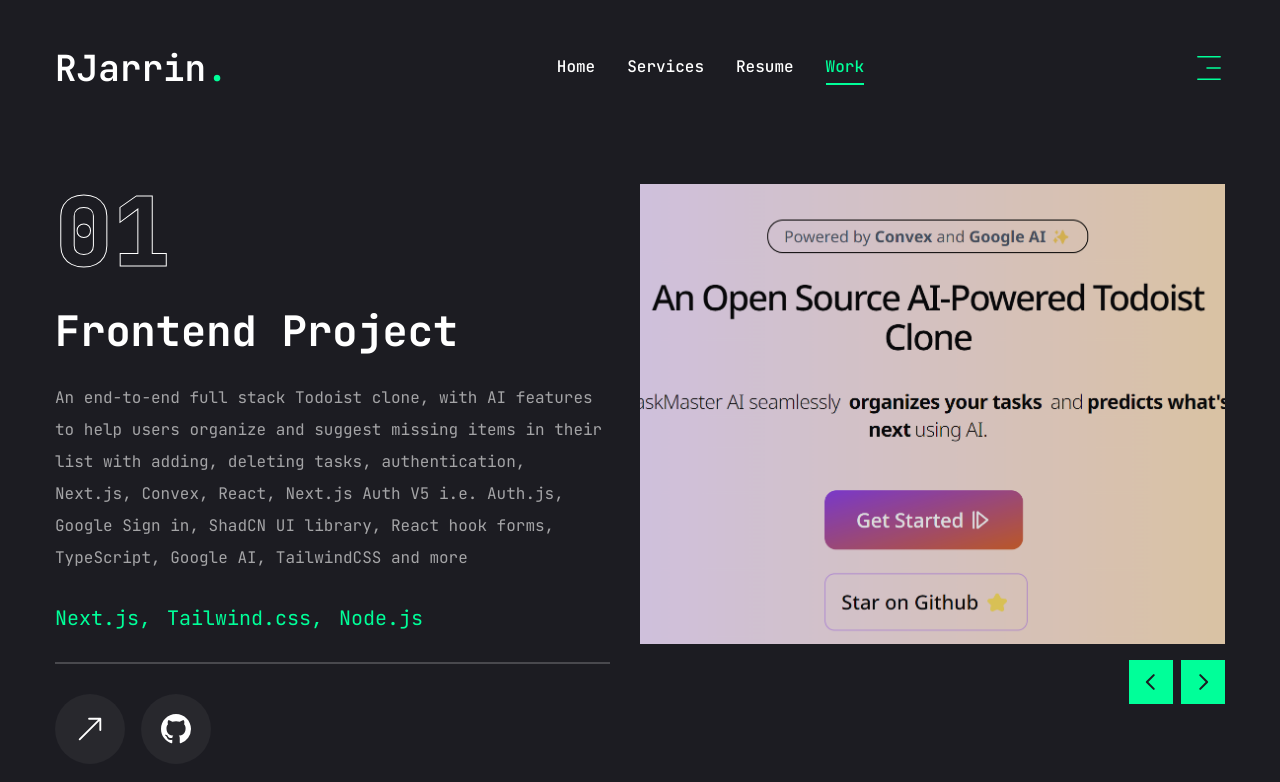
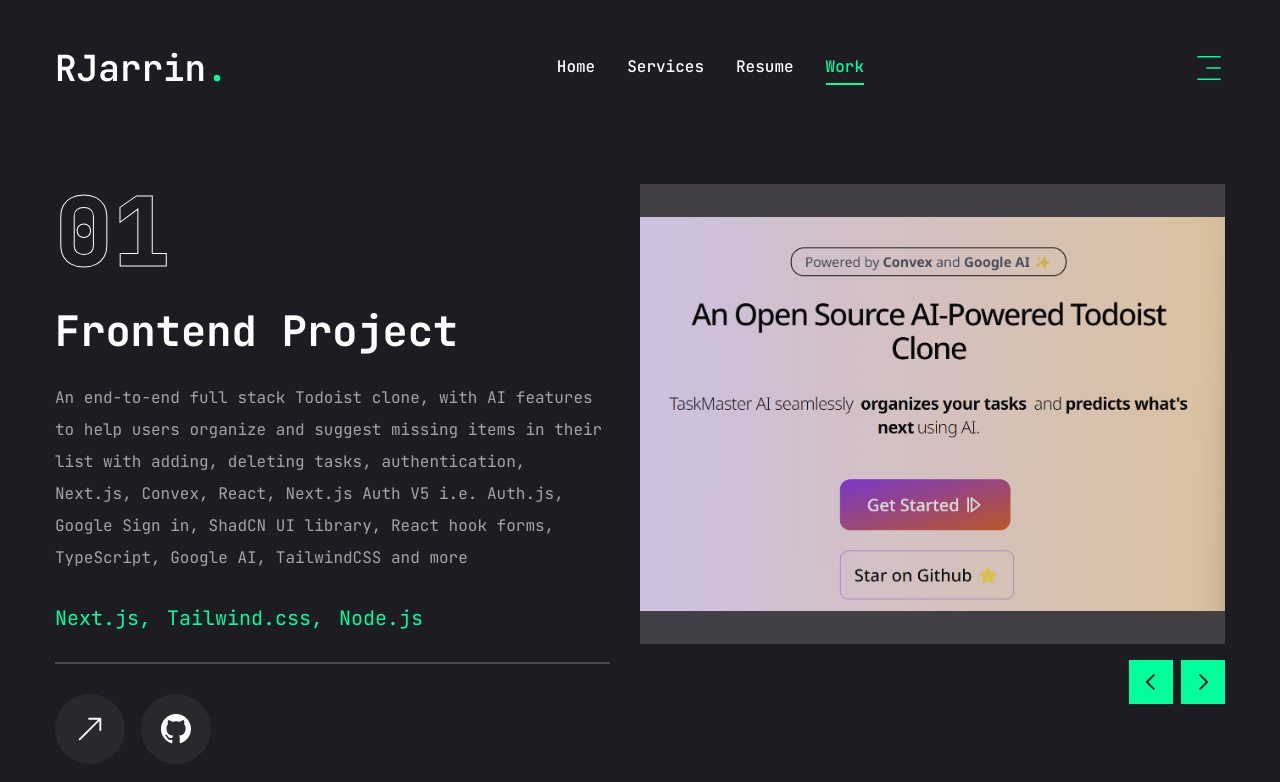
Before and after one commit to rjarrin/rjarrin.github.io, a Next.js app: page /work in a window 1280 px wide. Shown: the top 782 px of the page. Built offline with nearby package versions, Linux system fonts and the light colour scheme.

Commit message:
Updated Work image style

```diff
--- a/app/work/page.jsx
+++ b/app/work/page.jsx
@@ -144,12 +144,12 @@
                       {/* Overlay */}
                       <div className="absolute top-0 bottom-0 w-full h-full bg-black/10 z-10"></div>
                       {/* Image */}
-                      <div className="relative w-full h-full">
+                      <div className="w-full h-full">
                         <Image
                           src={project.image}
+                          className="object-contain"
+                          alt=""
                           fill
-                          className="object-cover"
-                          alt=""
                         />
                       </div>
                     </div>
--- a/next.config.mjs
+++ b/next.config.mjs
@@ -1,6 +1,6 @@
 /** @type {import('next').NextConfig} */
 const nextConfig = {
-    output: "export",
+    output: "akamai",
 };
 
 export default nextConfig;
```
